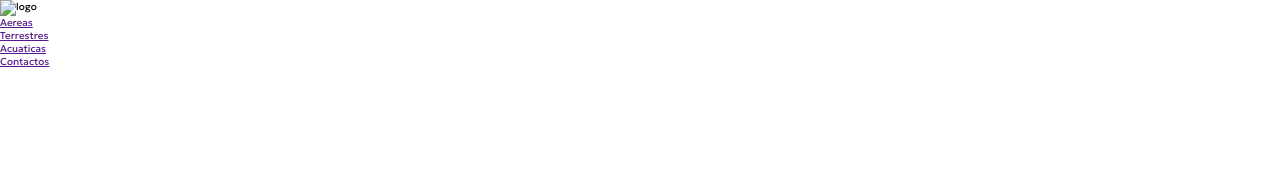
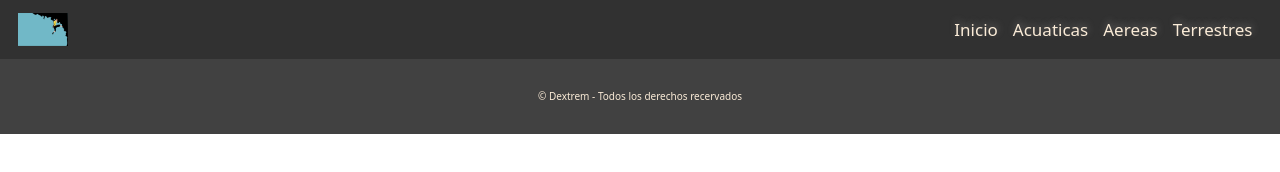
Before and after one commit to Andresortiz1997/Dextrem, a plain HTML site: page pages/contactos.html in a window 1280 px wide. Drawn offline with nearby package versions, Linux system fonts and the light colour scheme; files that its build step writes are made by us from their sources.

Commit message:
resto de pages arregladas

```diff
--- a/pages/contactos.html
+++ b/pages/contactos.html
@@ -1,27 +1,56 @@
 <!DOCTYPE html>
 <html lang="en">
+
 <head>
-    <meta name="author" content="Andres Ortiz">
     <meta charset="UTF-8">
     <meta http-equiv="X-UA-Compatible" content="IE=edge">
     <meta name="viewport" content="width=device-width, initial-scale=1.0">
+    <meta name="author" content="Andres Ortiz">
     <title>Contactos</title>
-    <link rel="shortcut icon" href="../media/adventur.ico" type="image/x-icon">
-    <!--CSS-->
-    <link rel="stylesheet" href="../style/style.css">
+    <!-- ICONO --------------------------------------------------------->
+    <link rel="shortcut icon" href="../assets/adventur.ico" type="image/x-icon">
+    <!-- BOOTSTRAP ----------------------------------------------------->
+    <link href="https://cdn.jsdelivr.net/npm/bootstrap@5.3.0/dist/css/bootstrap.min.css" rel="stylesheet"
+        integrity="sha384-9ndCyUaIbzAi2FUVXJi0CjmCapSmO7SnpJef0486qhLnuZ2cdeRhO02iuK6FUUVM" crossorigin="anonymous">
+    <!--CSS------------------------------------------------------------->
+    <link rel="stylesheet" href="../css/style.css">
 </head>
+
 <body>
-     <!--header-->
-     <header>
-        <img src="../media/adventure.png" alt="logo">
-        <nav>
-            <ul>
-                <li><a href="">Aereas</a></li>
-                <li><a href="">Terrestres</a></li>
-                <li><a href="">Acuaticas</a></li>
-                <li><a href="">Contactos</a></li>
-            </ul>
+    <!--header-->
+   <header>
+        <nav class="navbar navbar-expand-md">
+            <div class="container-fluid">
+                <a class="navbar-brand" href="/index.html"><img src="/assets/adventure.png" alt="logo de la pagina"></a>
+                <button class="navbar-toggler" type="button" data-bs-toggle="collapse" data-bs-target="#navbarNav" aria-controls="navbarNav" aria-expanded="false" aria-label="Toggle navigation">
+                <span class="navbar-toggler-icon"></span>
+                </button>
+                <div class="collapse navbar-collapse" id="navbarNav">
+                    <ul class="navbar-nav ms-auto d-flex justify-content-end align-items-center">
+                        <li class="nav-item">
+                        <a class="nav-link" aria-current="page" href="../index.html">Inicio</a>
+                        </li>
+                        <li class="nav-item">
+                        <a class="nav-link" href="acuaticas.html">Acuaticas</a>
+                        </li>
+                        <li class="nav-item">
+                        <a class="nav-link" href="aereas.html">Aereas</a>
+                        </li>
+                        <li class="nav-item">
+                        <a class="nav-link" href="terrestres.html">Terrestres</a>
+                        </li>
+                    </ul>
+                </div>
+            </div>
         </nav>
-    </header>
+   </header>
+   <!-- Footer ------------------------------------------------------>
+<footer class="text-center py-5">
+    &copy; Dextrem - Todos los derechos recervados
+</footer>
+<!-- Js ---------------------------------------------------------->
+<script src="https://cdn.jsdelivr.net/npm/bootstrap@5.3.0/dist/js/bootstrap.bundle.min.js"
+    integrity="sha384-geWF76RCwLtnZ8qwWowPQNguL3RmwHVBC9FhGdlKrxdiJJigb/j/68SIy3Te4Bkz"
+    crossorigin="anonymous"></script>
 </body>
 </html>
```
Also changed, not shown: pages/acuaticas.html (+5 -4 lines), pages/aereas.html (+56 -0 lines), pages/terrestres.html (+56 -0 lines).
